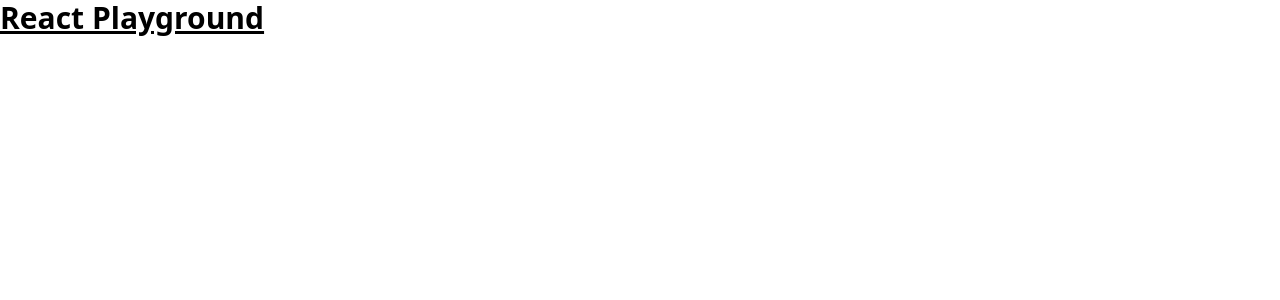
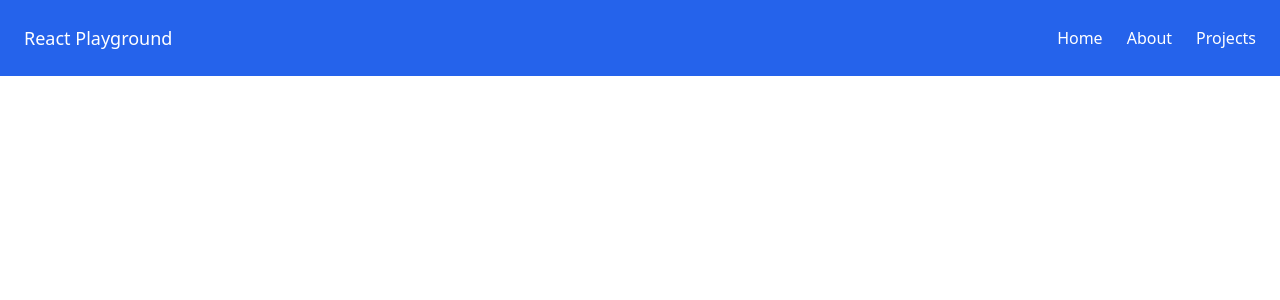
Before and after one commit to monciego/react-playground, a React (Vite) app: page / in a window 1280 px wide. Shown: the top 300 px of the page. Built offline with nearby package versions, Linux system fonts and the light colour scheme.

Commit message:
feat: navbar

```diff
--- a/src/App.tsx
+++ b/src/App.tsx
@@ -1,7 +1,9 @@
+import Navbar from './components/navbar';
+
 function App() {
   return (
     <>
-      <h1 className='text-3xl font-bold underline'>React Playground</h1>
+      <Navbar />
     </>
   );
 }
--- /dev/null
+++ b/src/components/navbar.tsx
@@ -0,0 +1,35 @@
+const navigation = {
+  pages: [
+    {
+      name: 'Home',
+      href: '/',
+    },
+    {
+      name: 'About',
+      href: '/about',
+    },
+    {
+      name: 'Projects',
+      href: '/projects',
+    },
+  ],
+};
+
+const Navbar = (): JSX.Element => {
+  return (
+    <nav className='flex bg-blue-600 text-white p-6 items-center justify-between'>
+      <a href='/'>
+        <h3 className='text-base md:text-lg font-medium'>React Playground</h3>
+      </a>
+      <ul className='flex text-sm lg:text-base items-center space-x-6'>
+        {navigation.pages.map((page) => (
+          <li key={page.name}>
+            <a href={page.href}>{page.name}</a>
+          </li>
+        ))}
+      </ul>
+    </nav>
+  );
+};
+
+export default Navbar;
```
